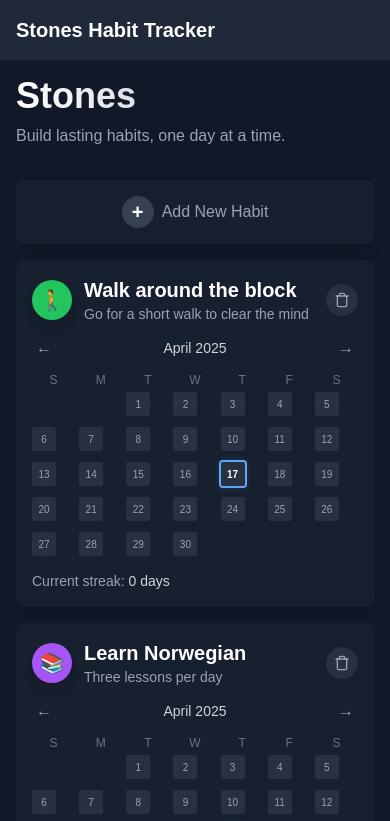
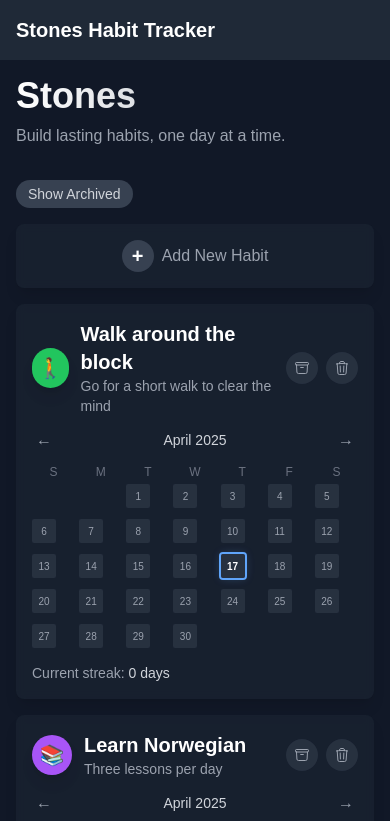
Before and after one commit to scaiado/stones-frontend, a Next.js app: page / in a window 390 px wide. Shown: the top 821 px of the page. Built offline with nearby package versions, Linux system fonts and the light colour scheme.

Commit message:
version 2 with archive and deletion features working

```diff
--- a/package.json
+++ b/package.json
@@ -9,9 +9,11 @@
     "lint": "next lint"
   },
   "dependencies": {
+    "@heroicons/react": "^2.2.0",
     "date-fns": "^4.1.0",
     "next": "14.1.0",
     "react": "^18.2.0",
+    "react-confetti": "^6.4.0",
     "react-dom": "^18.2.0"
   },
   "devDependencies": {
--- /dev/null
+++ b/src/components/ArchiveToggle.tsx
@@ -0,0 +1,32 @@
+"use client";
+
+import { useState } from 'react';
+
+interface ArchiveToggleProps {
+  onToggle: (showArchived: boolean) => void;
+}
+
+export default function ArchiveToggle({ onToggle }: ArchiveToggleProps) {
+  const [showArchived, setShowArchived] = useState(false);
+
+  const handleToggle = () => {
+    const newValue = !showArchived;
+    setShowArchived(newValue);
+    onToggle(newValue);
+  };
+
+  return (
+    <div className="flex items-center space-x-2 mb-4">
+      <button
+        onClick={handleToggle}
+        className={`px-3 py-1 rounded-full text-sm transition-colors ${
+          showArchived
+            ? 'bg-blue-500 text-white'
+            : 'bg-gray-700 text-gray-300 hover:bg-gray-600'
+        }`}
+      >
+        {showArchived ? 'Hide Archived' : 'Show Archived'}
+      </button>
+    </div>
+  );
+}
--- a/src/components/HabitCard.tsx
+++ b/src/components/HabitCard.tsx
@@ -1,6 +1,7 @@
 "use client";
 
 import HabitGrid from '@/components/HabitGrid';
+import { ArchiveBoxIcon, ArchiveBoxXMarkIcon, TrashIcon } from '@heroicons/react/24/outline';
 
 interface HabitCardProps {
   title: string;
@@ -8,10 +9,23 @@ interface HabitCardProps {
   icon: string;
   color: string;
   days?: number;
+  isArchived?: boolean;
   onArchive?: () => void;
+  onUnarchive?: () => void;
+  onDelete?: () => void;
 }
 
-export default function HabitCard({ title, description, icon, color, days = 30, onArchive }: HabitCardProps) {
+export default function HabitCard({
+  title,
+  description,
+  icon,
+  color,
+  days = 30,
+  isArchived = false,
+  onArchive,
+  onUnarchive,
+  onDelete
+}: HabitCardProps) {
   // Create a unique ID for each habit based on its title
   const habitId = title.toLowerCase().replace(/\s+/g, '-');
 
@@ -27,17 +41,30 @@ export default function HabitCard({ title, description, icon, color, days = 30,
             <p className="text-sm text-gray-400">{description}</p>
           </div>
         </div>
-        <button
-          onClick={onArchive}
-          className="h-8 w-8 rounded-full bg-gray-700/50 hover:bg-red-500/20 hover:text-red-500 flex items-center justify-center transition-colors text-gray-400"
-          title="Archive habit"
-        >
-          <svg xmlns="http://www.w3.org/2000/svg" width="16" height="16" viewBox="0 0 24 24" fill="none" stroke="currentColor" strokeWidth="2" strokeLinecap="round" strokeLinejoin="round">
-            <path d="M3 6h18" />
-            <path d="M19 6v14c0 1-1 2-2 2H7c-1 0-2-1-2-2V6" />
-            <path d="M8 6V4c0-1 1-2 2-2h4c1 0 2 1 2 2v2" />
-          </svg>
-        </button>
+        <div className="flex gap-2">
+          <button
+            onClick={isArchived ? onUnarchive : onArchive}
+            className={`h-8 w-8 rounded-full bg-gray-700/50 flex items-center justify-center transition-colors text-gray-400 ${
+              isArchived
+                ? 'hover:bg-blue-500/20 hover:text-blue-500'
+                : 'hover:bg-red-500/20 hover:text-red-500'
+            }`}
+            title={isArchived ? "Unarchive habit" : "Archive habit"}
+          >
+            {isArchived ? (
+              <ArchiveBoxXMarkIcon className="h-4 w-4" />
+            ) : (
+              <ArchiveBoxIcon className="h-4 w-4" />
+            )}
+          </button>
+          <button
+            onClick={onDelete}
+            className="h-8 w-8 rounded-full bg-gray-700/50 hover:bg-red-500/20 hover:text-red-500 flex items-center justify-center transition-colors text-gray-400"
+            title="Delete habit"
+          >
+            <TrashIcon className="h-4 w-4" />
+          </button>
+        </div>
       </div>
       <HabitGrid days={days} habitId={habitId} />
     </div>
--- a/src/components/HabitGrid.tsx
+++ b/src/components/HabitGrid.tsx
@@ -2,6 +2,7 @@
 
 import { useState, useEffect } from "react";
 import { format, subDays, isToday, isFirstDayOfMonth, addMonths, subMonths, startOfMonth, endOfMonth, eachDayOfInterval } from "date-fns";
+import Confetti from 'react-confetti';
 
 type Day = {
   date: string;
@@ -21,6 +22,8 @@ const generateDaysForMonth = (date: Date): Day[] => {
 export default function HabitGrid({ days = 30, habitId }: { days: number, habitId: string }) {
   const [currentDate, setCurrentDate] = useState(new Date());
   const [daysGrid, setDaysGrid] = useState<Day[]>([]);
+  const [showConfetti, setShowConfetti] = useState(false);
+  const [windowSize, setWindowSize] = useState({ width: 0, height: 0 });
   const storageKey = `habitGrid_${habitId}_${format(currentDate, 'yyyy-MM')}`;
 
   useEffect(() => {
@@ -37,6 +40,19 @@ export default function HabitGrid({ days = 30, habitId }: { days: number, habitI
       localStorage.setItem(storageKey, JSON.stringify(daysGrid));
     }
   }, [daysGrid, storageKey]);
+
+  useEffect(() => {
+    const handleResize = () => {
+      setWindowSize({
+        width: window.innerWidth,
+        height: window.innerHeight,
+      });
+    };
+
+    handleResize();
+    window.addEventListener('resize', handleResize);
+    return () => window.removeEventListener('resize', handleResize);
+  }, []);
 
   const toggleDay = (index: number) => {
     setDaysGrid((prev) =>
@@ -55,6 +71,17 @@ export default function HabitGrid({ days = 30, habitId }: { days: number, habitI
     return streak;
   };
 
+  useEffect(() => {
+    const streak = calculateStreak();
+    if (streak >= days) {
+      setShowConfetti(true);
+      const timer = setTimeout(() => {
+        setShowConfetti(false);
+      }, 5000);
+      return () => clearTimeout(timer);
+    }
+  }, [daysGrid, days]);
+
   const navigateMonth = (direction: 'prev' | 'next') => {
     const newDate = direction === 'prev' ? subMonths(currentDate, 1) : addMonths(currentDate, 1);
     setCurrentDate(newDate);
@@ -67,9 +94,28 @@ export default function HabitGrid({ days = 30, habitId }: { days: number, habitI
 
   // Calculate the starting day offset
   const startDayOffset = new Date(daysGrid[0].date).getDay();
+  const streak = calculateStreak();
 
   return (
-    <div>
+    <div className="relative">
+      {showConfetti && (
+        <div className="fixed inset-0">
+          <Confetti
+            width={windowSize.width}
+            height={windowSize.height}
+            recycle={false}
+            numberOfPieces={500}
+            gravity={0.3}
+          />
+          <div className="absolute top-1/2 left-1/2 transform -translate-x-1/2 -translate-y-1/2 text-center">
+            <div className="bg-green-500/20 backdrop-blur-sm rounded-lg p-4 shadow-lg">
+              <h3 className="text-2xl font-bold text-white mb-2">Congratulations!</h3>
+              <p className="text-white">You've achieved your {days}-day streak goal!</p>
+            </div>
+          </div>
+        </div>
+      )}
+
       {/* Month Header with Navigation */}
       <div className="flex justify-between items-center mb-2">
         <button
@@ -136,7 +182,10 @@ export default function HabitGrid({ days = 30, habitId }: { days: number, habitI
 
       {/* Streak Counter */}
       <div className="mt-2 text-sm text-gray-400">
-        Current streak: <span className="font-medium text-gray-300">{calculateStreak()} days</span>
+        Current streak: <span className="font-medium text-gray-300">{streak} days</span>
+        {streak >= days && (
+          <span className="ml-2 text-green-400">🎯 Goal achieved!</span>
+        )}
       </div>
     </div>
   );
--- a/src/components/HabitList.tsx
+++ b/src/components/HabitList.tsx
@@ -3,6 +3,7 @@
 import React, { useState, useEffect } from 'react';
 import HabitCard from './HabitCard';
 import NewHabitModal from './NewHabitModal';
+import ArchiveToggle from './ArchiveToggle';
 
 interface Habit {
   id: string;
@@ -56,6 +57,7 @@ export default function HabitList() {
   const [habits, setHabits] = useState<Habit[]>([]);
   const [archivedHabits, setArchivedHabits] = useState<Habit[]>([]);
   const [isModalOpen, setIsModalOpen] = useState(false);
+  const [showArchived, setShowArchived] = useState(false);
 
   // Load habits and archived habits from localStorage on mount
   useEffect(() => {
@@ -114,9 +116,43 @@ export default function HabitList() {
     });
   };
 
+  const handleArchiveToggle = (show: boolean) => {
+    setShowArchived(show);
+  };
+
+  const handleUnarchiveHabit = (habitId: string) => {
+    setArchivedHabits((prev) => {
+      const habitToUnarchive = prev.find((h) => h.id === habitId);
+      if (!habitToUnarchive) return prev;
+
+      // Add back to active habits
+      setHabits((active) => [
+        ...active,
+        { ...habitToUnarchive, archivedAt: undefined }
+      ]);
+
+      // Remove from archived habits
+      return prev.filter((h) => h.id !== habitId);
+    });
+  };
+
+  const handleDeleteHabit = (habitId: string) => {
+    if (showArchived) {
+      setArchivedHabits((prev) => prev.filter((h) => h.id !== habitId));
+    } else {
+      setHabits((prev) => prev.filter((h) => h.id !== habitId));
+    }
+  };
+
   return (
     <div>
+      {/* Archive Toggle */}
+      <div className="mb-4">
+        <ArchiveToggle onToggle={handleArchiveToggle} />
+      </div>
+
       {/* Add New Habit Button */}
+      {!showArchived && (
         <button
           className="w-full mb-4 p-4 rounded-lg bg-gray-800/50 hover:bg-gray-800/70 backdrop-blur-sm shadow-lg flex items-center justify-center gap-2 transition-colors group"
           onClick={() => setIsModalOpen(true)}
@@ -126,9 +162,25 @@ export default function HabitList() {
           </span>
           <span className="text-gray-400 group-hover:text-gray-300">Add New Habit</span>
         </button>
+      )}
 
       <div className="space-y-4">
-        {habits.map((habit) => (
+        {showArchived ? (
+          archivedHabits.map((habit) => (
+            <HabitCard
+              key={habit.id}
+              title={habit.title}
+              description={habit.description}
+              icon={habit.icon}
+              color={habit.color}
+              days={habit.days}
+              isArchived={true}
+              onUnarchive={() => handleUnarchiveHabit(habit.id)}
+              onDelete={() => handleDeleteHabit(habit.id)}
+            />
+          ))
+        ) : (
+          habits.map((habit) => (
             <HabitCard
               key={habit.id}
               title={habit.title}
@@ -137,8 +189,10 @@ export default function HabitList() {
               color={habit.color}
               days={habit.days}
               onArchive={() => handleArchiveHabit(habit.id)}
+              onDelete={() => handleDeleteHabit(habit.id)}
             />
-        ))}
+          ))
+        )}
       </div>
 
       <NewHabitModal
```
Also changed, not shown: 1 other file (tests, documents, lock files or other folders). Lines whose indentation alone changed are shown as unchanged.
